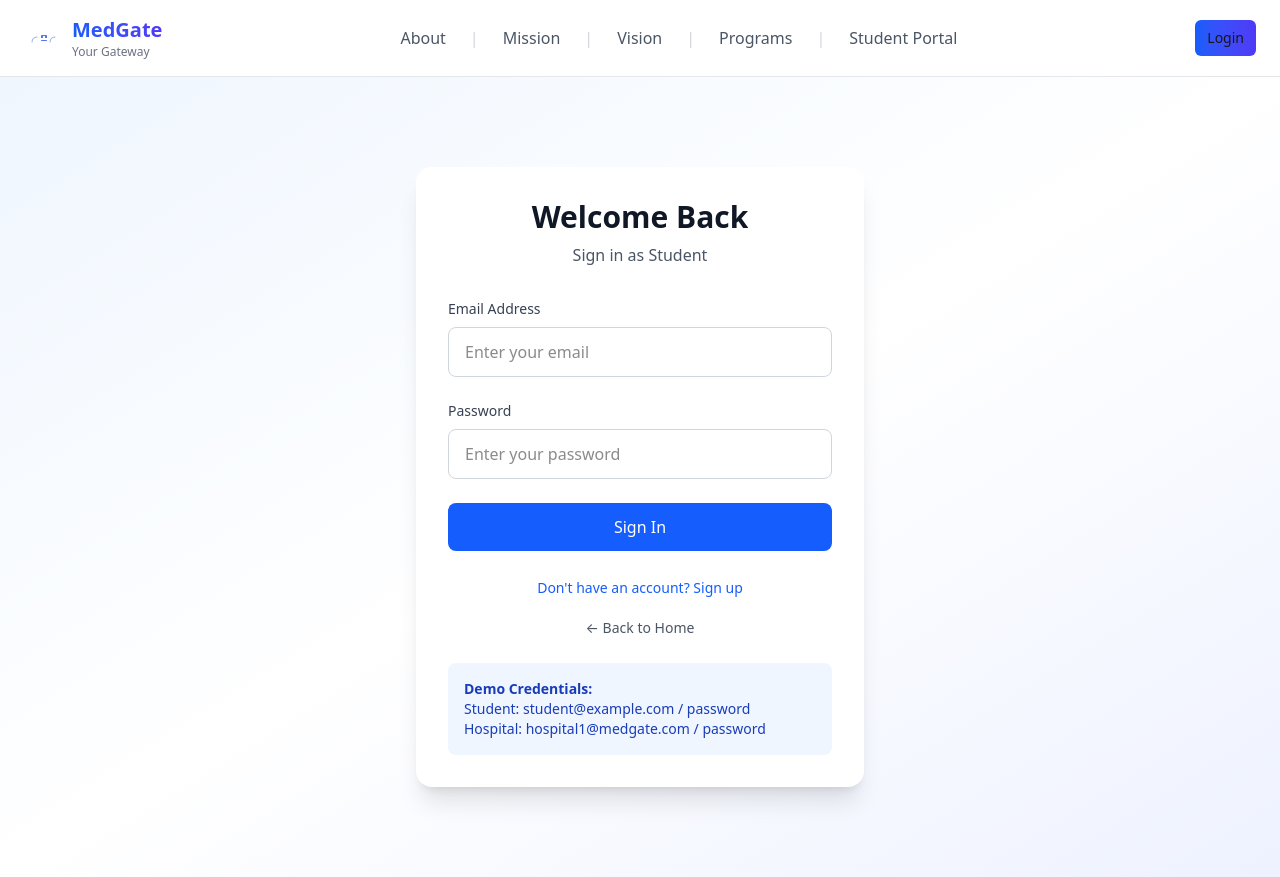
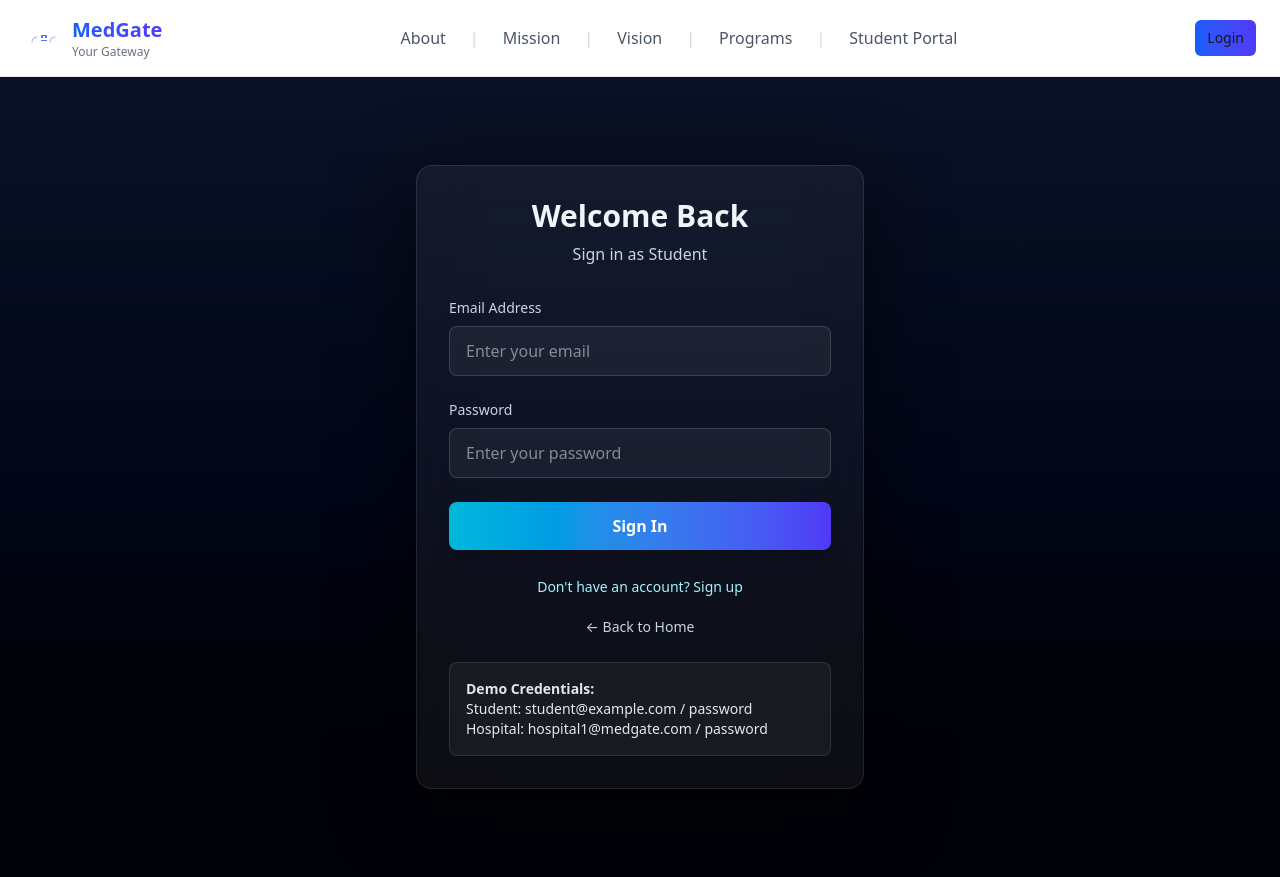
Before and after one commit to s1business84-hub/medgatefinal, a Next.js app in the folder medgate/: page /login in a window 1280 px wide. Built offline with nearby package versions, Linux system fonts and the light colour scheme.

Commit message:
Apply 3D parallax liquid backdrop to mission, vision, and login; dark glass styling; cleanup unused parallax code

```diff
--- a/medgate/app/login/login-form.tsx
+++ b/medgate/app/login/login-form.tsx
@@ -5,6 +5,7 @@ import { useRouter, useSearchParams } from "next/navigation";
 import Link from "next/link";
 import { useAuth } from "@/lib/auth-context";
 import { createUser, getCurrentUser } from "@/lib/storage";
+import { LiquidParallax } from "@/components/ui/liquid-parallax";
 
 function getInitialRole(searchParams: ReturnType<typeof useSearchParams>) {
   const roleParam = searchParams?.get("role");
@@ -64,14 +65,16 @@ export default function LoginForm() {
   };
 
   return (
-    <div className="min-h-screen bg-linear-to-br from-blue-50 via-white to-indigo-50 flex items-center justify-center px-4">
-      <div className="max-w-md w-full">
-        <div className="bg-white rounded-2xl shadow-xl p-8">
+    <div className="relative min-h-screen overflow-hidden bg-slate-950 text-slate-100 flex items-center justify-center px-4">
+      <LiquidParallax />
+      <div className="pointer-events-none absolute inset-0 bg-gradient-to-b from-slate-900/70 via-slate-950/50 to-black/70" />
+      <div className="relative max-w-md w-full">
+        <div className="rounded-2xl border border-white/10 bg-white/5 backdrop-blur-xl shadow-[0_20px_80px_rgba(0,0,0,0.6)] p-8">
           <div className="text-center mb-8">
-            <h1 className="text-3xl font-bold text-gray-900 mb-2">
+            <h1 className="text-3xl font-bold text-slate-100 mb-2">
               {isLogin ? "Welcome Back" : "Create Account"}
             </h1>
-            <p className="text-gray-600">
+            <p className="text-slate-300">
               {isLogin ? `Sign in as ${role === "hospital" ? "Hospital" : "Student"}` : "Join MedGate platform"}
             </p>
           </div>
@@ -80,7 +83,7 @@ export default function LoginForm() {
             {!isLogin && (
               <>
                 <div>
-                  <label htmlFor="name" className="block text-sm font-medium text-gray-700 mb-2">
+                  <label htmlFor="name" className="block text-sm font-medium text-slate-300 mb-2">
                     Full Name
                   </label>
                   <input
@@ -88,20 +91,20 @@ export default function LoginForm() {
                     type="text"
                     value={name}
                     onChange={(e) => setName(e.target.value)}
-                    className="w-full px-4 py-3 border border-gray-300 rounded-lg focus:ring-2 focus:ring-blue-500 focus:border-transparent"
+                    className="w-full px-4 py-3 border border-white/15 bg-white/5 text-slate-100 rounded-lg focus:ring-2 focus:ring-cyan-500 focus:border-transparent"
                     placeholder="Enter your full name"
                   />
                 </div>
 
                 <div>
-                  <label htmlFor="role" className="block text-sm font-medium text-gray-700 mb-2">
+                  <label htmlFor="role" className="block text-sm font-medium text-slate-300 mb-2">
                     Account Type
                   </label>
                   <select
                     id="role"
                     value={role}
                     onChange={(e) => setRole(e.target.value as "student" | "hospital")}
-                    className="w-full px-4 py-3 border border-gray-300 rounded-lg focus:ring-2 focus:ring-blue-500 focus:border-transparent"
+                    className="w-full px-4 py-3 border border-white/15 bg-white/5 text-slate-100 rounded-lg focus:ring-2 focus:ring-cyan-500 focus:border-transparent"
                   >
                     <option value="student">Student</option>
                     <option value="hospital">Hospital</option>
@@ -111,7 +114,7 @@ export default function LoginForm() {
             )}
 
             <div>
-              <label htmlFor="email" className="block text-sm font-medium text-gray-700 mb-2">
+              <label htmlFor="email" className="block text-sm font-medium text-slate-300 mb-2">
                 Email Address
               </label>
               <input
@@ -119,13 +122,13 @@ export default function LoginForm() {
                 type="email"
                 value={email}
                 onChange={(e) => setEmail(e.target.value)}
-                className="w-full px-4 py-3 border border-gray-300 rounded-lg focus:ring-2 focus:ring-blue-500 focus:border-transparent"
+                className="w-full px-4 py-3 border border-white/15 bg-white/5 text-slate-100 rounded-lg focus:ring-2 focus:ring-cyan-500 focus:border-transparent"
                 placeholder="Enter your email"
               />
             </div>
 
             <div>
-              <label htmlFor="password" className="block text-sm font-medium text-gray-700 mb-2">
+              <label htmlFor="password" className="block text-sm font-medium text-slate-300 mb-2">
                 Password
               </label>
               <input
@@ -133,20 +136,20 @@ export default function LoginForm() {
                 type="password"
                 value={password}
                 onChange={(e) => setPassword(e.target.value)}
-                className="w-full px-4 py-3 border border-gray-300 rounded-lg focus:ring-2 focus:ring-blue-500 focus:border-transparent"
+                className="w-full px-4 py-3 border border-white/15 bg-white/5 text-slate-100 rounded-lg focus:ring-2 focus:ring-cyan-500 focus:border-transparent"
                 placeholder="Enter your password"
               />
             </div>
 
             {error && (
-              <div className="bg-red-50 border border-red-200 text-red-700 px-4 py-3 rounded-lg text-sm">
+              <div className="bg-rose-500/10 border border-rose-300/30 text-rose-100 px-4 py-3 rounded-lg text-sm">
                 {error}
               </div>
             )}
 
             <button
               type="submit"
-              className="w-full bg-blue-600 text-white py-3 px-4 rounded-lg hover:bg-blue-700 focus:ring-2 focus:ring-blue-500 focus:ring-offset-2 transition-colors font-medium"
+              className="w-full bg-gradient-to-r from-cyan-500 to-indigo-600 text-white py-3 px-4 rounded-lg hover:from-cyan-400 hover:to-indigo-500 focus:ring-2 focus:ring-cyan-500 focus:ring-offset-2 transition-colors font-semibold shadow-lg"
             >
               {isLogin ? "Sign In" : "Create Account"}
             </button>
@@ -156,7 +159,7 @@ export default function LoginForm() {
             <div className="mt-6 text-center">
               <button
                 onClick={() => setIsLogin(false)}
-                className="text-blue-600 hover:text-blue-800 text-sm"
+                className="text-cyan-200 hover:text-cyan-100 text-sm"
               >
                 Don&apos;t have an account? Sign up
               </button>
@@ -167,7 +170,7 @@ export default function LoginForm() {
             <div className="mt-6 text-center">
               <button
                 onClick={() => setIsLogin(true)}
-                className="text-blue-600 hover:text-blue-800 text-sm"
+                className="text-cyan-200 hover:text-cyan-100 text-sm"
               >
                 Already have an account? Sign in
               </button>
@@ -175,13 +178,13 @@ export default function LoginForm() {
           )}
 
           <div className="mt-4 text-center">
-            <Link href="/" className="text-gray-600 hover:text-gray-800 text-sm">
+            <Link href="/" className="text-slate-300 hover:text-slate-100 text-sm">
               ← Back to Home
             </Link>
           </div>
 
-          <div className="mt-6 p-4 bg-blue-50 rounded-lg">
-            <p className="text-sm text-blue-800">
+          <div className="mt-6 p-4 bg-white/5 border border-white/10 rounded-lg">
+            <p className="text-sm text-slate-200">
               <strong>Demo Credentials:</strong><br />
               Student: student@example.com / password<br />
               Hospital: hospital1@medgate.com / password
--- a/medgate/app/mission/page.tsx
+++ b/medgate/app/mission/page.tsx
@@ -1,47 +1,28 @@
 "use client";
 
 import Link from "next/link";
-import { motion, useScroll, useTransform } from "framer-motion";
+// removed framer-motion parallax layers in favor of shared LiquidParallax
 import { ArrowLeft, Heart, Eye, Lightbulb, Shield, Users } from "lucide-react";
 
 import { Button } from "@/components/ui/button";
+import { LiquidParallax } from "@/components/ui/liquid-parallax";
 
 export default function MissionPage() {
-  const { scrollY } = useScroll();
-  const layerSlow = useTransform(scrollY, [0, 600], ["0px", "-80px"]);
-  const layerMid = useTransform(scrollY, [0, 600], ["0px", "-120px"]);
-  const layerFast = useTransform(scrollY, [0, 600], ["0px", "-180px"]);
 
   return (
-    <div className="min-h-screen bg-gradient-to-br from-blue-50 via-white to-indigo-50 overflow-hidden">
-      {/* Parallax backdrop */}
-      <div className="pointer-events-none absolute inset-0 overflow-hidden">
-        <motion.div
-          aria-hidden
-          className="absolute -left-32 -top-24 h-96 w-96 rounded-full bg-gradient-to-br from-indigo-200 via-blue-200 to-transparent blur-3xl opacity-70"
-          style={{ y: layerSlow }}
-        />
-        <motion.div
-          aria-hidden
-          className="absolute right-[-180px] top-32 h-[420px] w-[420px] rounded-full bg-gradient-to-br from-blue-200 via-cyan-200 to-transparent blur-3xl opacity-60"
-          style={{ y: layerMid }}
-        />
-        <motion.div
-          aria-hidden
-          className="absolute left-1/2 bottom-[-260px] h-[520px] w-[520px] -translate-x-1/2 rounded-full bg-gradient-to-br from-purple-200 via-indigo-200 to-transparent blur-[120px] opacity-70"
-          style={{ y: layerFast }}
-        />
-      </div>
+    <div className="relative min-h-screen overflow-hidden bg-slate-950 text-slate-100">
+      <LiquidParallax />
+      <div className="pointer-events-none absolute inset-0 bg-gradient-to-b from-slate-900/70 via-slate-950/50 to-black/70" />
 
-      <div className="max-w-4xl mx-auto px-6 py-16">
+      <div className="relative max-w-4xl mx-auto px-6 py-16">
         {/* Header */}
         <div className="flex items-center justify-between mb-12 animate-fade-in">
-          <Link href="/" className="flex items-center text-blue-600 hover:text-blue-800 transition-all duration-300 hover:translate-x-1">
+          <Link href="/" className="inline-flex items-center px-3 py-2 rounded-xl border border-white/15 bg-white/5 text-slate-100 hover:bg-white/10 transition-all hover:translate-x-1">
             <ArrowLeft className="w-5 h-5 mr-2" />
             Back to Home
           </Link>
           <Link href="/login">
-            <Button variant="outline" size="sm" className="hover:scale-105 transition-transform">
+            <Button variant="outline" size="sm" className="border-white/25 text-slate-100 hover:bg-white/10 hover:scale-105 transition-transform">
               Login / Sign Up
             </Button>
           </Link>
@@ -49,10 +30,10 @@ export default function MissionPage() {
 
         {/* Hero Section */}
         <div className="text-center mb-16 animate-fade-in" style={{ animationDelay: '0.1s' }}>
-          <h1 className="text-4xl md:text-6xl font-bold text-gray-900 mb-6">
-            Our <span className="bg-gradient-to-r from-blue-600 to-indigo-600 bg-clip-text text-transparent animate-pulse">Mission & Vision</span>
+          <h1 className="text-4xl md:text-6xl font-bold text-slate-100 mb-6">
+            Our <span className="bg-gradient-to-r from-cyan-500 to-indigo-600 bg-clip-text text-transparent">Mission & Vision</span>
           </h1>
-          <p className="text-lg md:text-xl text-gray-600 max-w-3xl mx-auto leading-relaxed">
+          <p className="text-lg md:text-xl text-slate-300 max-w-3xl mx-auto leading-relaxed">
             Shaping the future of medical education in the UAE through innovation,
             accessibility, and excellence in clinical training.
           </p>
--- a/medgate/app/vision/page.tsx
+++ b/medgate/app/vision/page.tsx
@@ -1,19 +1,22 @@
 import Link from "next/link";
 import { ArrowLeft, Eye, Lightbulb, Shield, Users, Target } from "lucide-react";
 import { Button } from "@/components/ui/button";
+import { LiquidParallax } from "@/components/ui/liquid-parallax";
 
 export default function VisionPage() {
   return (
-    <div className="min-h-screen bg-gradient-to-br from-green-50 via-white to-emerald-50 overflow-hidden">
-      <div className="max-w-4xl mx-auto px-6 py-16">
+    <div className="relative min-h-screen overflow-hidden bg-slate-950 text-slate-100">
+      <LiquidParallax />
+      <div className="pointer-events-none absolute inset-0 bg-gradient-to-b from-slate-900/70 via-slate-950/50 to-black/70" />
+      <div className="relative max-w-4xl mx-auto px-6 py-16">
         {/* Header */}
         <div className="flex items-center justify-between mb-12 animate-fade-in">
-          <Link href="/" className="flex items-center text-green-600 hover:text-green-800 transition-all duration-300 hover:translate-x-1">
+          <Link href="/" className="inline-flex items-center px-3 py-2 rounded-xl border border-white/15 bg-white/5 text-slate-100 hover:bg-white/10 transition-all hover:translate-x-1">
             <ArrowLeft className="w-5 h-5 mr-2" />
             Back to Home
           </Link>
           <Link href="/login">
-            <Button variant="outline" size="sm" className="hover:scale-105 transition-transform">
+            <Button variant="outline" size="sm" className="border-white/25 text-slate-100 hover:bg-white/10 hover:scale-105 transition-transform">
               Login / Sign Up
             </Button>
           </Link>
@@ -21,10 +24,10 @@ export default function VisionPage() {
 
         {/* Hero Section */}
         <div className="text-center mb-16 animate-fade-in" style={{ animationDelay: '0.1s' }}>
-          <h1 className="text-4xl md:text-6xl font-bold text-gray-900 mb-6">
-            Our <span className="bg-gradient-to-r from-green-600 to-emerald-600 bg-clip-text text-transparent animate-pulse">Vision</span>
+          <h1 className="text-4xl md:text-6xl font-bold text-slate-100 mb-6">
+            Our <span className="bg-gradient-to-r from-emerald-500 to-teal-500 bg-clip-text text-transparent">Vision</span>
           </h1>
-          <p className="text-lg md:text-xl text-gray-600 max-w-3xl mx-auto leading-relaxed">
+          <p className="text-lg md:text-xl text-slate-300 max-w-3xl mx-auto leading-relaxed">
             To become the leading platform for medical education in the Middle East,
             where every medical student has equal access to transformative clinical experiences.
           </p>
```
